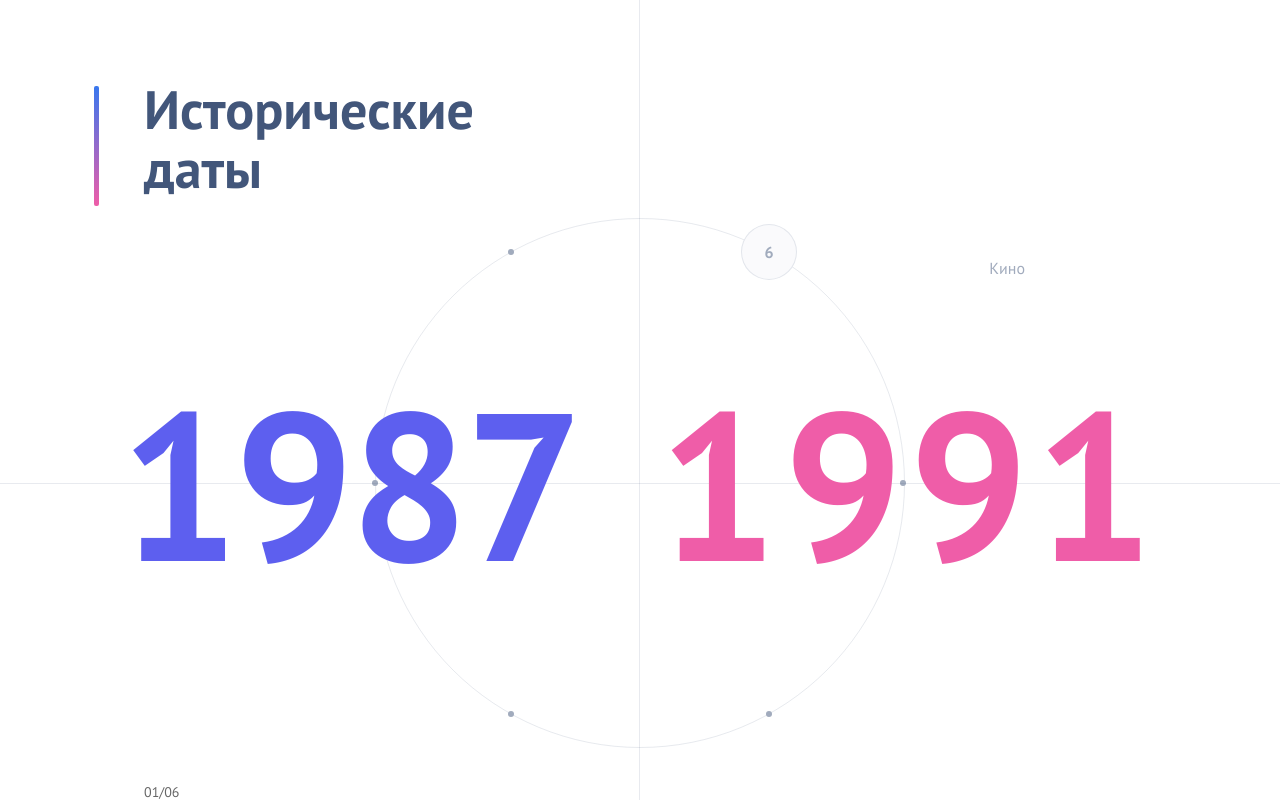
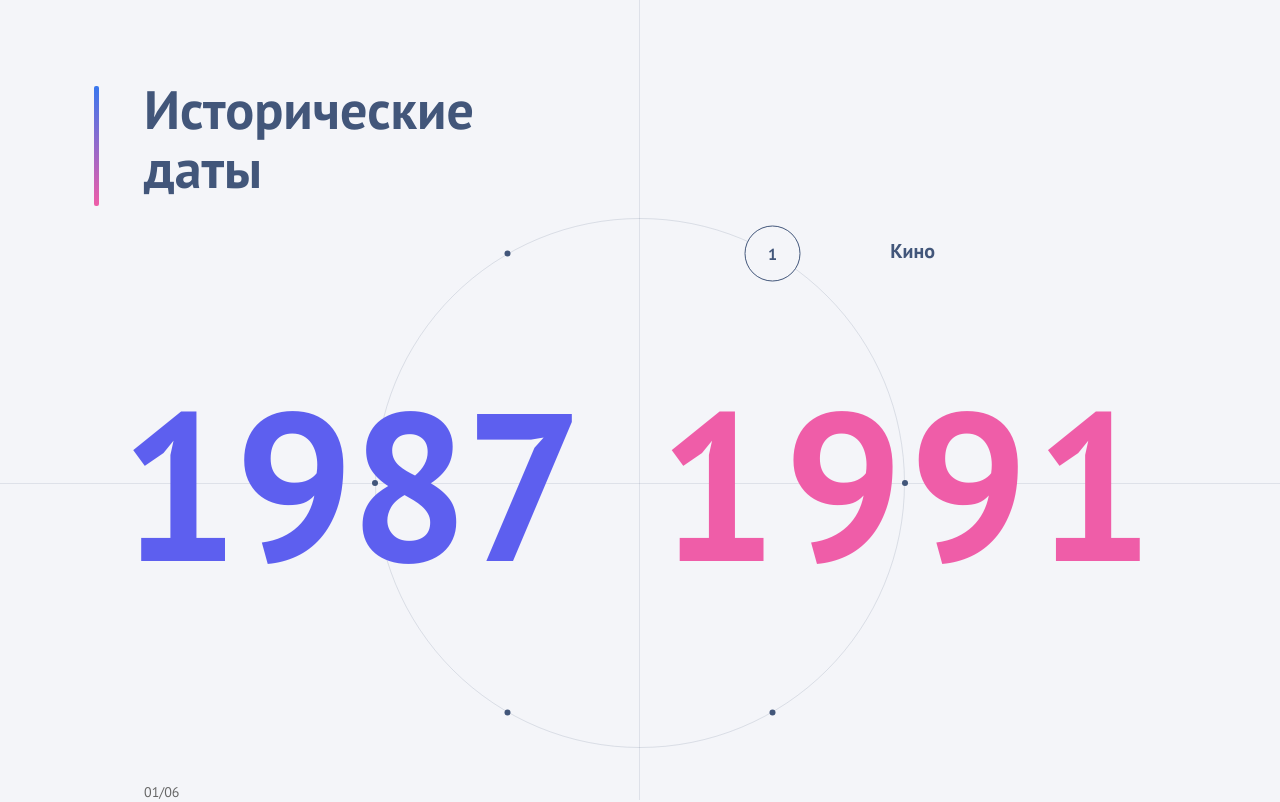
Before and after one commit to when-dev/only-digital-test, a React app: page / in a window 1280 px wide. Shown: the top 802 px of the page. Built offline with nearby package versions, Linux system fonts and the light colour scheme.

Commit message:
feat: added circle logic animation

```diff
--- a/src/components/Timeline.scss
+++ b/src/components/Timeline.scss
@@ -95,8 +95,7 @@
 	position: relative;
 	width: 530px;
 	height: 530px;
-	opacity: 0.5;
-	color: #42567a;
+	color: #fff;
 	z-index: 2;
 }
 
@@ -104,7 +103,7 @@
 	width: 100%;
 	height: 100%;
 	border-radius: 50%;
-	border: 1px solid rgba(66, 86, 122, 0.25);
+	border: 1px solid rgba(66, 86, 122, 0.15);
 	display: flex;
 	align-items: center;
 	justify-content: center;
@@ -114,10 +113,11 @@
 
 .timeline__category {
 	position: absolute;
-	top: 40px;
-	right: -120px;
-	font-size: 16px;
-	color: #42567a;
+	top: 20px;
+	right: -30px;
+	font-size: 20px;
+	font-weight: 600;
+	color: #42567A;
 }
 
 .timeline__years {
@@ -178,7 +178,7 @@
 .timeline__btn {
 	width: 44px;
 	height: 44px;
-	border: 1px solid rgba(66, 86, 122, 0.25);
+	border: 1px solid rgba(66, 86, 122, 0.2);
 	border-radius: 50%;
 	background: #fff;
 	cursor: pointer;
@@ -187,64 +187,40 @@
 .timeline__slider-placeholder {
 	width: 100%;
 	min-height: 140px;
-	border: 1px dashed rgba(66, 86, 122, 0.25);
+	border: 1px dashed rgba(66, 86, 122, 0.2);
 	padding: 24px;
 	color: #777;
 }
 
 .timeline__circle {
 	position: relative;
+	transform-origin: 50% 50%;
+	transition: transform .5s ease;
 }
 
 .timeline__dot {
 	position: absolute;
-	width: 6px;
-	height: 6px;
-	border-radius: 50%;
-	background: #42567a;
-}
+  width: 6px;
+  height: 6px;
+  border-radius: 50%;
+  background: #42567a;
 
-.timeline__dot--left {
-	top: 50%;
-	left: -1px;
-	transform: translate(-50%, -50%);
-}
+  border: 0;
+  padding: 0;
+  margin: 0;
+  outline: none;
+  appearance: none;
+  -webkit-appearance: none;
 
-.timeline__dot--right {
-	top: 50%;
-	right: 1px;
-	transform: translate(50%, -50%);
-}
-
-.timeline__dot--topLeft {
-	top: calc(50% - 231px);
-	left: calc(50% - 129px);
-	transform: translate(-50%, -50%);
-}
-
-.timeline__dot--topRight {
-	top: calc(50% - 231px);
-	left: calc(50% + 129px);
-	transform: translate(-50%, -50%);
-}
-
-.timeline__dot--bottomLeft {
-	top: calc(50% + 231px);
-	left: calc(50% + 129px);
-	transform: translate(-50%, -50%);
-}
-
-.timeline__dot--bottomRight {
-	top: calc(50% + 231px);
-	left: calc(50% - 129px);
-	transform: translate(-50%, -50%);
+  cursor: pointer;
 }
 
 .timeline__dot--active {
 	width: 56px;
 	height: 56px;
 	background: #f4f5f9;
-	border: 1px solid rgba(66, 86, 122, 0.25);
+	border: 1px solid rgba(66, 86, 122, 1);
+	border-radius: 50%;
 	display: flex;
 	align-items: center;
 	justify-content: center;
--- a/src/components/Timeline.tsx
+++ b/src/components/Timeline.tsx
@@ -4,6 +4,7 @@ import './Timeline.scss'
 
 export function Timeline() {
 	const circleRef = useRef<HTMLDivElement | null>(null)
+	const [circleSize, setCircleSize] = useState(0)
 	const [activeIndex, setActiveIndex] = useState(0)
 
 	const total = timelinePeriods.length
@@ -26,12 +27,34 @@ export function Timeline() {
 	const goPrev = () => setActiveIndex(i => (i - 1 + total) % total)
 	const goNext = () => setActiveIndex(i => (i + 1) % total)
 
+	const stepDeg = 360 / total
+
+	const rotationDeg = -activeIndex * stepDeg
+
+	const dots = useMemo(() => {
+		if (!circleSize || total === 0) return []
+
+		const r = circleSize / 2
+		const startRad = -Math.PI / 3
+		const radius = r
+
+		return Array.from({ length: total }, (_, i) => {
+			const angle = startRad + (2 * Math.PI * i) / total
+			const x = Math.cos(angle) * radius
+			const y = Math.sin(angle) * radius
+			return { i, x, y }
+		})
+	}, [circleSize, total])
+
 	useEffect(() => {
 		const updateCrossY = () => {
 			const el = circleRef.current
 			if (!el) return
 
 			const rect = el.getBoundingClientRect()
+
+			setCircleSize(rect.width)
+
 			const centerY = rect.top + rect.height / 2
 
 			document.documentElement.style.setProperty(
@@ -77,19 +100,47 @@ export function Timeline() {
 						</div>
 
 						<div className='timeline__circle-wrap'>
-							<div ref={circleRef} className='timeline__circle'>
-								<span className='timeline__dot timeline__dot--topLeft' />
-								<span className='timeline__dot timeline__dot--topRight timeline__dot--active'>
-									<span className='timeline__dot-index'>6</span>
-								</span>
+							<div
+								ref={circleRef}
+								className='timeline__circle'
+								style={{ transform: `rotate(${rotationDeg}deg)` }}
+							>
+								{dots.map(({ i, x, y }) => {
+									const isActive = i === activeIndex
 
-								<span className='timeline__dot timeline__dot--left' />
-								<span className='timeline__dot timeline__dot--right' />
+									const style: React.CSSProperties = {
+										top: '50%',
+										left: '50%',
+										transform: `translate(-50%, -50%) translate(${x}px, ${y}px) rotate(${-rotationDeg}deg)`,
+									}
 
-								<span className='timeline__dot timeline__dot--bottomLeft' />
-								<span className='timeline__dot timeline__dot--bottomRight' />
+									if (isActive) {
+										return (
+											<button
+												key={timelinePeriods[i].id}
+												type='button'
+												className='timeline__dot timeline__dot--active'
+												style={style}
+												onClick={() => setActiveIndex(i)}
+												aria-label={`Select period ${i + 1}`}
+											>
+												<span className='timeline__dot-index'>{i + 1}</span>
+											</button>
+										)
+									}
+
+									return (
+										<button
+											key={timelinePeriods[i].id}
+											type='button'
+											className='timeline__dot'
+											style={style}
+											onClick={() => setActiveIndex(i)}
+											aria-label={`Select period ${i + 1}`}
+										/>
+									)
+								})}
 							</div>
-
 							<div className='timeline__category'>{activePeriod.title}</div>
 						</div>
 					</div>
--- a/src/styles/global.scss
+++ b/src/styles/global.scss
@@ -4,6 +4,7 @@
 
 html, body {
 	height: 100%;
+	background: #F4F5F9;
 }
 
 body {
```
